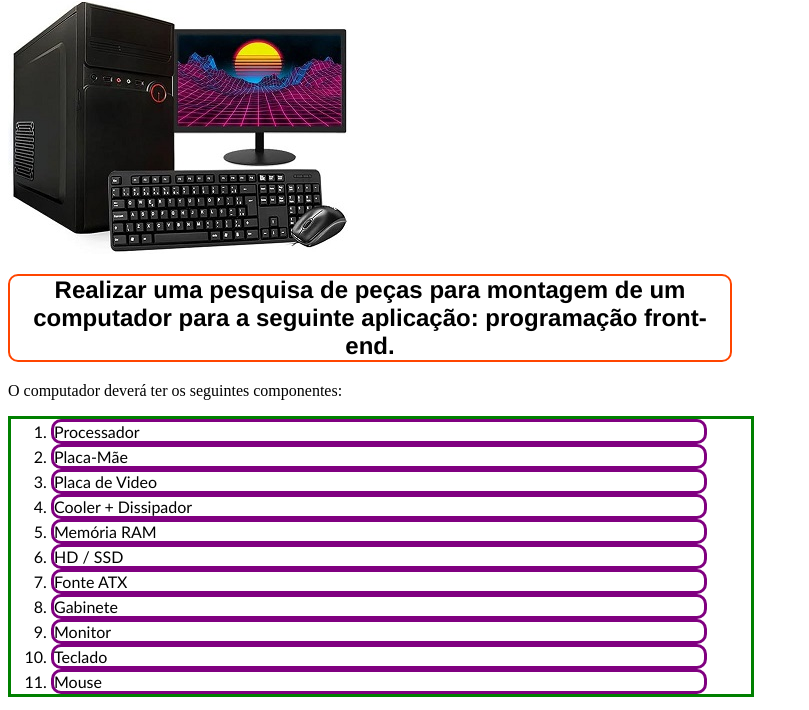
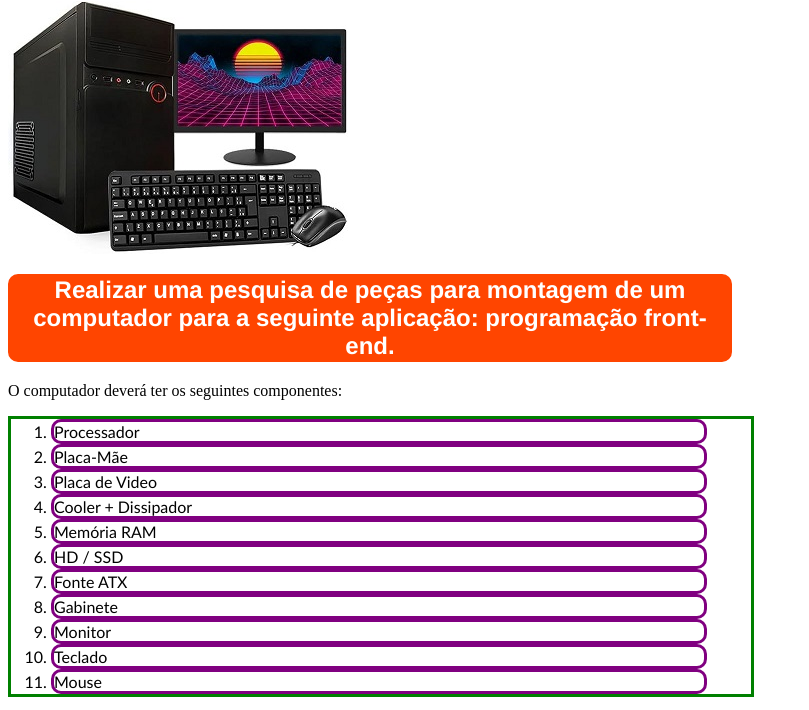
Before and after one commit to hubisk/atividadeFTIC, a plain HTML site: page index.html in a window 1280 px wide. Shown: the part 67-777 px from the top of the page, without its empty margins (0-809 px from the left). Drawn offline with Linux system fonts and the light colour scheme.

Commit message:
Aplicando um pouco de estilos CSS local 2

```diff
--- a/index.html
+++ b/index.html
@@ -3,16 +3,17 @@
         <title>** Atividade  FTIC **</title>
         <style>
             body{
-                align-content: center;
+                align-items: center;
             }
             h1 {
                 font-weight: bolder; font-family: 'Gill Sans', 'Gill Sans MT', Calibri, 'Trebuchet MS', sans-serif;
             }
             h2 {
-                font-family: 'Franklin Gothic Medium', 'Arial Narrow', Arial, sans-serif;
+                font-family: 'Franklin Gothic Medium', 'Arial Narrow', Arial, sans-serif; color: white;
                 border: solid 2px orangered;
                 border-radius: 10px; width: 720px;
                 text-align: center;
+                background-color: orangered;
                 }
 
                 ol {
```
